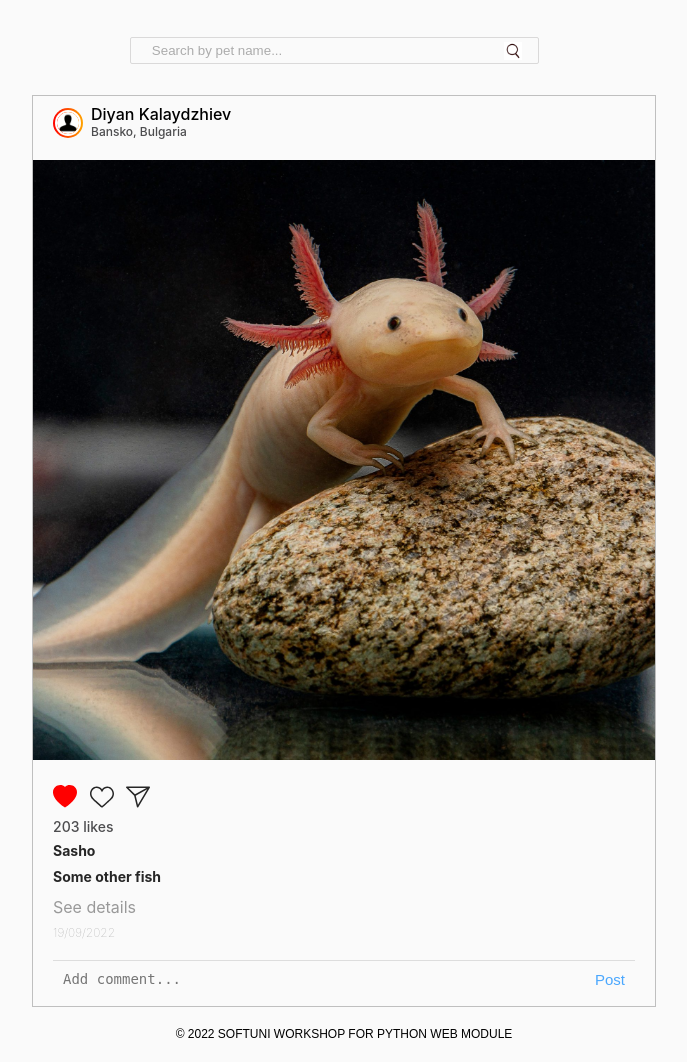
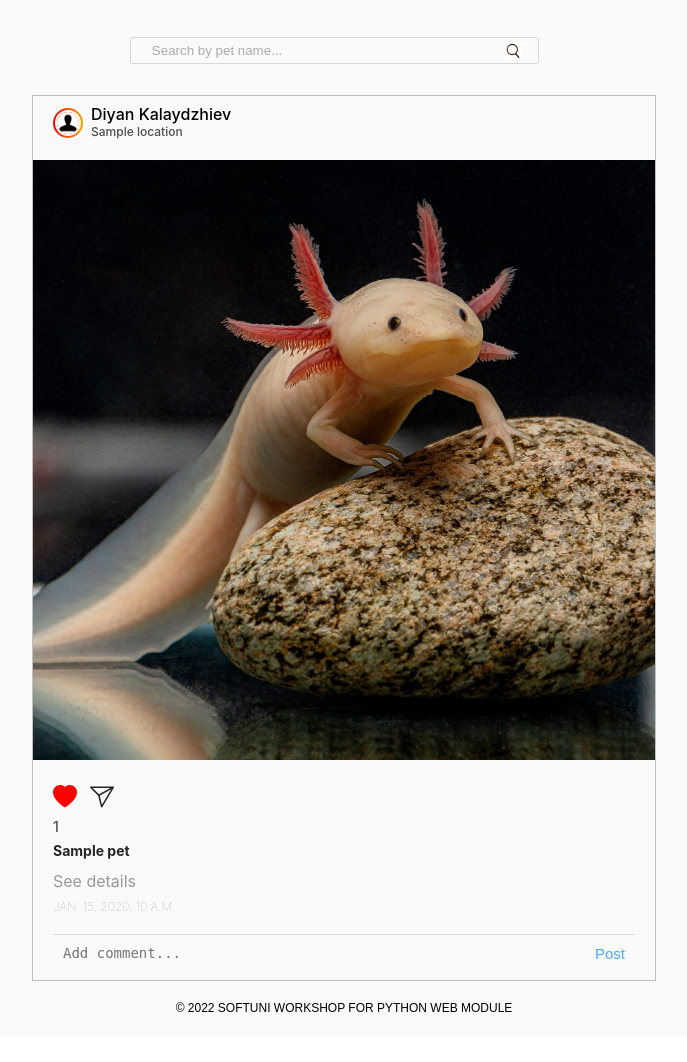
Before and after one commit to vasskess/SoftUni-Petstagram-Workshop, a Django app: template petstagram/common/templates/common/home-page.html in a window 1280 px wide. Shown: the part 86-1148 px from the top of the page, without its empty margins (296-983 px from the left). After the commit the page ends 1098 px from the top, so only its background shows below. Run offline with Django 4.2, Linux system fonts and the light colour scheme; the template is opened without the code that fills it: most values are stand-ins (such as "Sample title", 1, 10 or a date in 2020).

Commit message:
added some fuctionality

```diff
--- a/petstagram/common/templates/common/pets-posts.html
+++ b/petstagram/common/templates/common/pets-posts.html
@@ -1,4 +1,5 @@
 {% load static %}
+{% for photo in all_photos %}
 <!-- Start First Pet Photo Post -->
 <div class="card">
 
@@ -25,7 +26,9 @@
                 </a>
                 <br>
                 <!-- if the photo has location -->
-                <span>Bansko, Bulgaria</span>
+                {% if photo.location %}
+                <span>{{ photo.location }}</span>
+                {% endif %}
             </h3>
         </div>
     </div>
@@ -43,8 +46,9 @@
             <div class="left">
                 <!-- Start Like Button -->
                 <span class="heart">
-									<a href="#">
+									<a href="{% url "like" photo.id %}">
 										<!-- if user has liked the photo -->
+                                        {%  if photo.like_set.all %}
                                         <svg style="color: red"
                                              xmlns="http://www.w3.org/2000/svg"
                                              width="24"
@@ -61,6 +65,7 @@
                                             </path>
                                         </svg>
                                         <!-- else -->
+                                        {% else %}
                                         <svg aria-label="Like"
                                              color="#262626"
                                              fill="#262626"
@@ -69,6 +74,7 @@
                                              viewBox="0 0 48 48"
                                              width="24">
                                         <!-- Coordinate path -->
+                                            {% endif %}
                                         <path d="M34.6 6.1c5.7 0 10.4 5.2 10.4
                                                     11.5 0 6.8-5.9 11-11.5 16S25 41.3 24
                                                     41.9c-1.1-.7-4.7-4-9.5-8.3-5.7-5-11.5-9.2-11.5-16C3
@@ -107,33 +113,28 @@
         <!-- End Like and Share Buttons -->
 
         <!-- Number of Likes per Photo -->
-        <p class="likes">203 likes</p>
+        <p class="likes">{{ photo.like_set.count }}</p>
 
 
         <!-- Start Tagged Pets -->
+    {%  for pet in photo.tagged_pets.all %}
         <!-- Link to First Tagged Pet Details Page-->
-        <a href="#">
+        <a href="{% url 'details-pet' "username" pet.slug %}">
             <p class="message">
-                <b>Sasho</b>
+                <b>{{ pet.name }}</b>
             </p>
         </a>
-
-        <!-- Link to Second Tagged Pet Details Page-->
-        <a href="#">
-            <p class="message">
-                <b>Some other fish</b>
-            </p>
-        </a>
+        {% endfor %}
         <!-- End Tagged Pets -->
 
         <!-- Link to Photo Details Page -->
-        <a href="#">
+        <a href="{% url "detail-photo" photo.pk %}">
             <h4 class="details">See details</h4>
         </a>
 
         <!-- Date of Publication -->
-        <h5 class="postTime">19/09/2022</h5>
-
+        <h5 class="postTime">{{ photo.date_of_publication }}</h5>
+{% endfor %}
         <!-- Start Add Comments Section -->
         <div class="addComments">
             <div class="reaction">
--- a/petstagram/common/urls.py
+++ b/petstagram/common/urls.py
@@ -3,4 +3,5 @@ from petstagram.common.views import *
 
 urlpatterns = (
     path("", home_page, name="home-page"),
+    path("like/<int:photo_id>/", like_functionality, name="like"),
 )
--- a/petstagram/settings.py
+++ b/petstagram/settings.py
@@ -23,9 +23,9 @@ BASE_DIR = Path(__file__).resolve().parent.parent
 SECRET_KEY = "django-insecure-g%*8280yapb)lodn=7m4#&#vxsoc5vqf6y+ur)!ghwh4n*3--0"
 
 # SECURITY WARNING: don't run with debug turned on in production!
-DEBUG = False
+DEBUG = True
 
-ALLOWED_HOSTS = ["*"]
+ALLOWED_HOSTS = []
 
 
 # Application definition
@@ -134,7 +134,7 @@ USE_TZ = True
 # Static files (CSS, JavaScript, Images)
 # https://docs.djangoproject.com/en/4.1/howto/static-files/
 
-STATIC_URL = "static/"
+STATIC_URL = "petstagram/static/"
 STATICFILES_DIRS = [
     BASE_DIR / "static",
 ]
```
Also changed, not shown: petstagram/common/views.py (+21 -2 lines).
